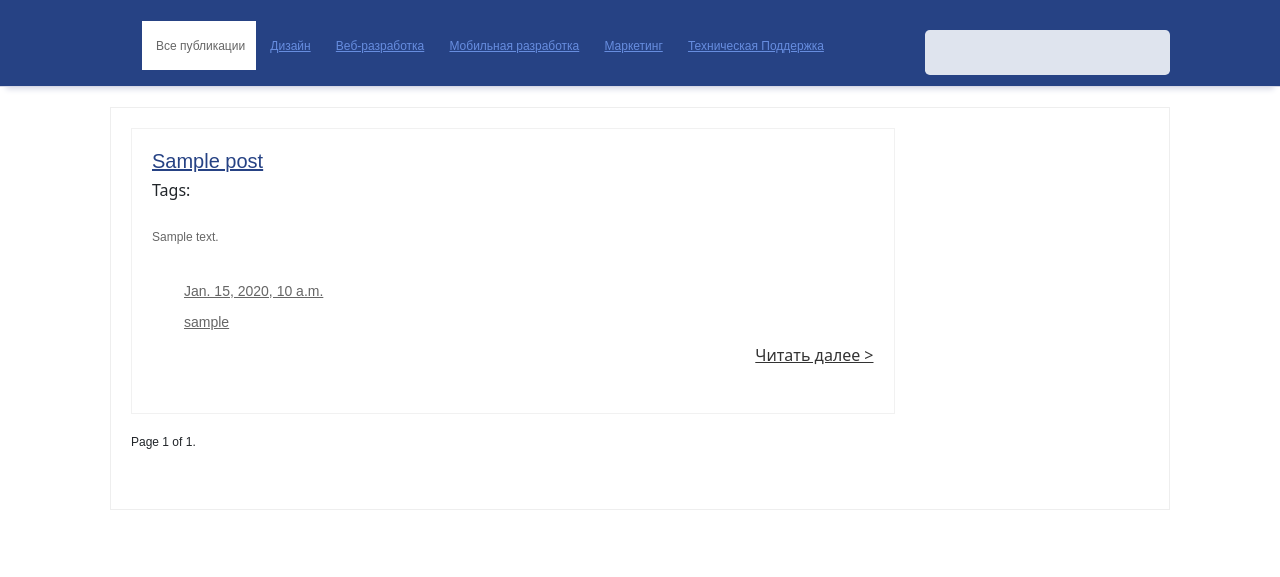
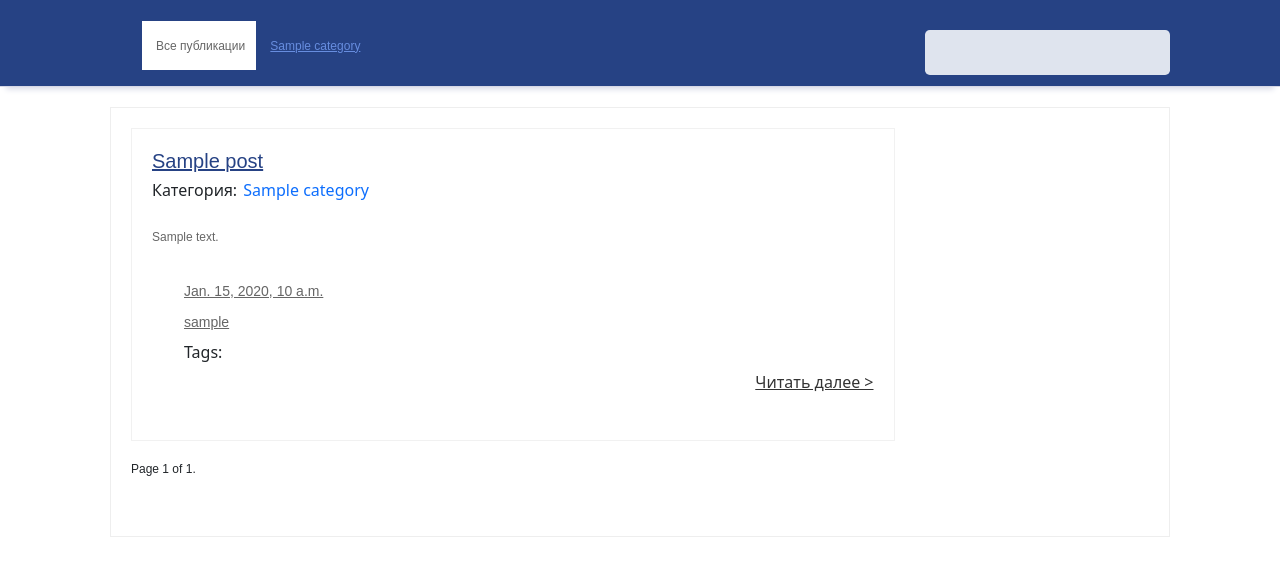
Before and after one commit to fourth-team-core/our_blog, a Django app: page / in a window 1280 px wide. Shown: the part 108-685 px from the top of the page. Run offline with Django 4.2, Linux system fonts and the light colour scheme; tables that the repository leaves empty hold one stand-in row (values such as "Sample post"); some libraries are stand-ins or nearby versions; some web fonts are replaced.

Commit message:
category

```diff
--- a/blog/blog/urls.py
+++ b/blog/blog/urls.py
@@ -1,6 +1,6 @@
 from django.contrib import admin
 from django.urls import include, path
-from mainapp.views import PostsList
+from mainapp.views import PostsList, CategoryPostsList
 
 urlpatterns = [
     path("auth/", include("authapp.urls")),
@@ -8,4 +8,5 @@ urlpatterns = [
     path("posts/", include("mainapp.urls")),
     path("", PostsList.as_view(template_name="home.html"), name="home"),
     path("", include("social_django.urls", namespace="social")),
+    # path("category<slug:id>", CategoryPostsList.as_view(), name="category_posts_lst")
 ]
--- /dev/null
+++ b/blog/mainapp/templatetags/category.py
@@ -0,0 +1,8 @@
+from django import template
+from mainapp.models import PostCategory
+
+register = template.Library()
+
+@register.inclusion_tag('tags/categories_list.html')
+def list_category():
+    return {"categories": PostCategory.objects.all()}
--- a/blog/mainapp/views.py
+++ b/blog/mainapp/views.py
@@ -3,17 +3,30 @@ from django.views.generic import ListView, DetailView, CreateView, UpdateView, D
 from django.shortcuts import render
 from django.contrib.postgres.search import SearchQuery, SearchVector
 
-from mainapp.models import Post
+from mainapp.models import Post, PostCategory
+
 
 
 class PostsList(ListView):
     model = Post
     template_name = 'home.html'
     context_object_name = 'posts'
-    paginate_by = 10
+    paginate_by = 5
 
     def get_queryset(self):
         return Post.objects.filter(status='published').order_by('-created_at')
+
+
+class CategoryPostsList(ListView):
+    model = Post
+    template_name = 'mainapp/category_posts_list.html'
+    context_object_name = 'category_posts'
+
+    def get_queryset(self):
+        return Post.objects.filter(category__pk=self.kwargs.get("pk"))
+
+
+
 
 
 class UserPostsList(ListView):
--- a/blog/static/css/style.css
+++ b/blog/static/css/style.css
@@ -1210,3 +1210,14 @@ a {
     margin: 5px 0;
     padding: 5px 15px;
   }
+
+.categories {
+    padding: 2px; /* Поля вокруг текста ссылки */
+    text-decoration: none; /* Убираем подчёркивание */
+}
+
+
+.categories:hover {
+    background: #0000ff; /* Цвет фона при наведении на ссылку курсора */
+    color: white; /* Новый цвет текста */
+}
--- a/blog/templates/mainapp/post_list.html
+++ b/blog/templates/mainapp/post_list.html
@@ -5,13 +5,15 @@
         {% for post in posts %}
             <div class="bloger-grid">
                 <h5><a href="{% url "mainapp:post-detail" pk=post.id %}">{{ post.title }}</a></h5>
-                {% include "mainapp/inc-tags.html" %}
+                <h6>Категория: <a class="categories" href="">{{ post.category }}</a></h6>
+
                 <p>
                     {{ post.content|truncatewords:30 }}
                 </p>
                 <ul class="post__footer">
                     <li><a href="#">{{ post.created_at }}</a></li>
                     <li><a href="#">{{ post.author }}</a></li>
+                    {% include "mainapp/inc-tags.html" %}
                     <li class="post__read-more"><a href="{% url "mainapp:post-detail" pk=post.id %}"><span>Читать далее ></span></a></li>
                 </ul>
                 {% if users_posts_page %}
--- a/blog/templates/navigation.html
+++ b/blog/templates/navigation.html
@@ -1,12 +1,9 @@
+{% load category %}
 <div class="header-nav1">
     <div class="wrap">
         <ul>
             <li class="current"><a href="{% url 'home' %}">Все публикации</a></li>
-            <li><a href="single.html">Дизайн</a></li>
-            <li><a href="single.html">Веб-разработка</a></li>
-            <li><a href="single.html">Мобильная разработка</a></li>
-            <li><a href="single.html">Маркетинг</a></li>
-            <li><a href="support.html">Техническая Поддержка</a></li>
+            {% list_category %}
         </ul>
         <div class="search-bar">
             <ul>
--- /dev/null
+++ b/blog/templates/tags/categories_list.html
@@ -0,0 +1,3 @@
+{% for category in categories %}
+    <li><a href="{% url "mainapp:category_posts" pk=category_posts.id %}">{{ category.name }}</a></li>
+{% endfor %}
```
Also changed, not shown: blog/mainapp/templatetags/__init__.py (added), blog/templates/mainapp/category_posts_list.html (added).
